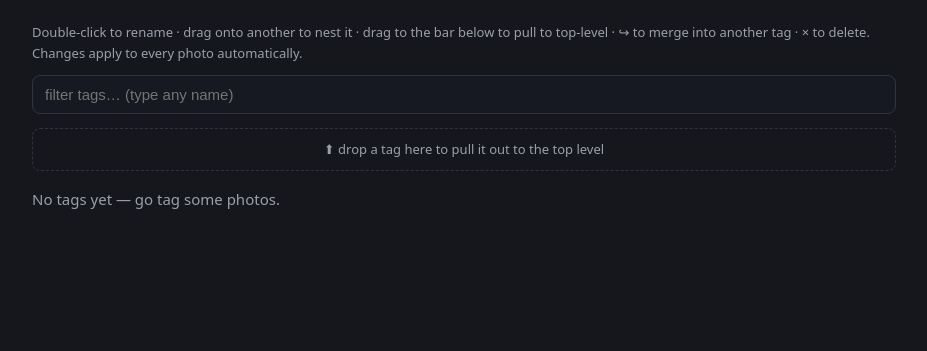
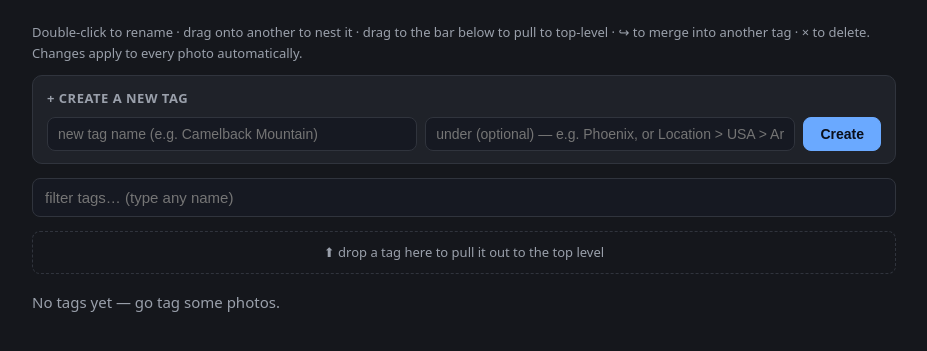
Before and after one commit to quentinivankic/Tag-Assist, a Python web app: template tagassist/templates/tags.html in a window 1280 px wide. Shown: the part 56-407 px from the top of the page, without its empty margins (176-1103 px from the left). Run offline with Jinja, Linux system fonts and the light colour scheme; the template is opened without the code that fills it, so the values that code supplies are empty.

Commit message:
Tag editor: + Create a new tag panel
The tags page lacked a way to create tags outright; users had to go through
the photo interview to mint one. Adds a focused creation form at the top.

- /tag/create: refuses if the name already exists (steers users to rename or
  merge instead) so an accidental re-create can't quietly add a new parent
  link to an existing tag. Empty name -> 400.
- tags.html: a "+ Create a new tag" panel with two inputs (name + optional
  parent path) and a Create button; Enter on either field submits. Autocomplete
  reuses the existing all-tags datalist for the parent field.
- Verified e2e: flat tag, deeply nested tag, collision rejection, empty
  rejection. 42 tests still pass.

Co-Authored-By: Claude Opus 4.8 <noreply@anthropic.com>
Claude-Session: https://claude.ai/code/session_01FQ2JVs9kqjoXpZbiRPs8YT

```diff
--- a/tagassist/templates/tags.html
+++ b/tagassist/templates/tags.html
@@ -47,6 +47,17 @@
   .mergebar button { padding:3px 10px; font-size:13px; border-radius:6px;
                     border:1px solid var(--line); background:#262b35; color:var(--text); cursor:pointer; }
   .mergebar button.go { background:var(--accent); border-color:var(--accent); color:#0a0f1a; font-weight:700; }
+  .create { background:var(--panel); border:1px solid var(--line); border-radius:10px;
+            padding:12px 14px; margin-bottom:14px; }
+  .create h3 { margin:0 0 8px; font-size:13px; color:var(--muted);
+               text-transform:uppercase; letter-spacing:.5px; font-weight:600; }
+  .create .row { display:flex; gap:8px; flex-wrap:wrap; align-items:center; }
+  .create input { flex:1 1 160px; padding:8px 10px; border-radius:8px;
+                  border:1px solid var(--line); background:#161922; color:var(--text); font-size:14px; }
+  .create input:focus { outline:none; border-color:var(--accent); }
+  .create button { padding:8px 16px; border-radius:8px; background:var(--accent);
+                   border:1px solid var(--accent); color:#0a0f1a; font-weight:700; cursor:pointer; font-size:14px; }
+  .create button:hover { filter:brightness(1.1); }
   .ren { padding:3px 8px; border-radius:8px; border:1px solid var(--accent);
          background:#161922; color:var(--text); font-size:15px; }
   .empty { color:var(--muted); }
@@ -64,6 +75,16 @@
 <main>
   <div class="hint">Double-click to rename · drag onto another to nest it · drag to the bar below to pull to top-level · ↪ to merge into another tag · × to delete. Changes apply to every photo automatically.</div>
   <datalist id="all-tags">{% for n in known_nodes %}<option value="{{ n }}"></option>{% endfor %}</datalist>
+
+  <div class="create">
+    <h3>+ Create a new tag</h3>
+    <div class="row">
+      <input type="text" id="new-name" placeholder="new tag name (e.g. Camelback Mountain)">
+      <input type="text" id="new-parent" list="all-tags"
+             placeholder="under (optional) — e.g. Phoenix, or Location > USA > Arizona">
+      <button type="button" id="create-btn">Create</button>
+    </div>
+  </div>
   <input id="filter" type="text" placeholder="filter tags… (type any name)" autocomplete="off">
   <div id="rootzone">⬆ drop a tag here to pull it out to the top level</div>
 
@@ -103,6 +124,25 @@ async function post(url, obj){
 }
 
 let draggedId = null, draggedName = null;
+
+// Create a new tag, optionally nested.
+const createBtn = document.getElementById("create-btn");
+const newName = document.getElementById("new-name");
+const newParent = document.getElementById("new-parent");
+async function createTag(){
+  const name = newName.value.trim();
+  const chain = newParent.value.trim();
+  if(!name){ msg("Type a tag name first", true); newName.focus(); return; }
+  try {
+    const data = await post("/tag/create", { name, chain });
+    const path = (data.chain || []).concat(data.name).join(" > ");
+    msg("Created " + path); location.reload();
+  } catch(err){ msg(err.message, true); }
+}
+createBtn.onclick = createTag;
+[newName, newParent].forEach(inp => {
+  inp.addEventListener("keydown", e => { if(e.key === "Enter"){ e.preventDefault(); createTag(); }});
+});
 
 document.querySelectorAll(".tag").forEach(tag => {
   tag.addEventListener("dragstart", e => {
```
Also changed, not shown: tagassist/app.py (+18 -0 lines).
